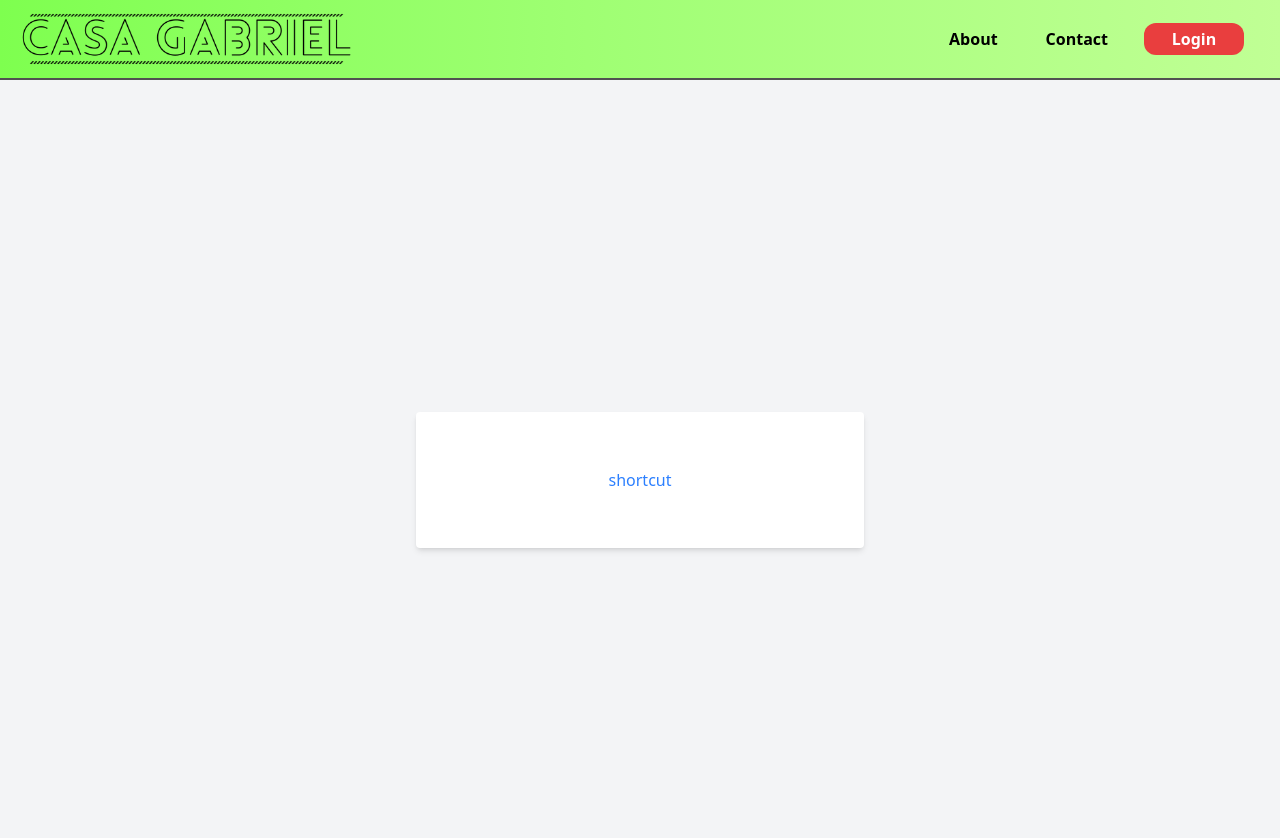
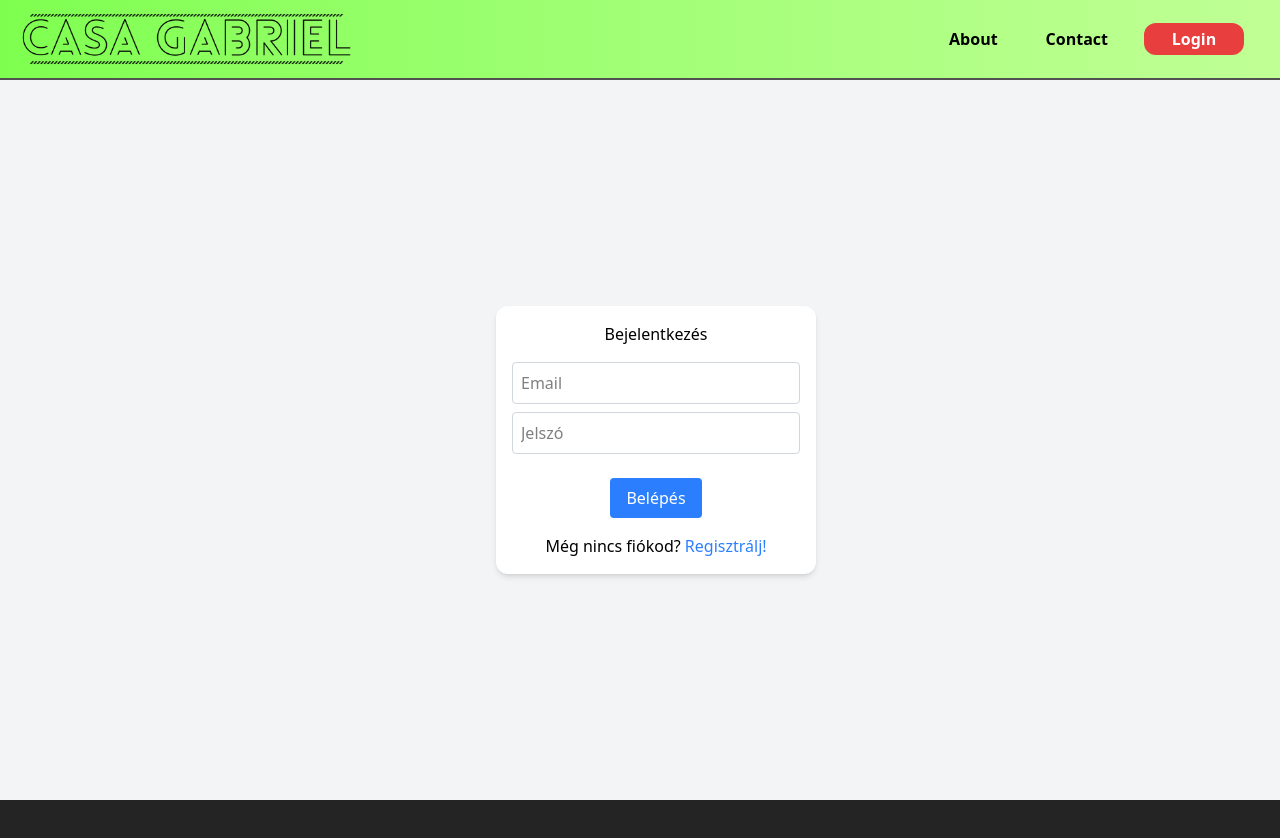
Before and after one commit to pollak-vizsgaremek/casita-gabriela, a React app in the folder Casita_Gabriela/frontend/: page /login in a window 1280 px wide. Shown: the top 838 px of the page. After the commit the page ends 800 px from the top, so only its background shows below. Built offline with nearby package versions, Linux system fonts and the light colour scheme; the HTML template or start-up script is replaced by a standard one.

Commit message:
Base login

```diff
--- a/Casita_Gabriela/frontend/src/pages/Login.jsx
+++ b/Casita_Gabriela/frontend/src/pages/Login.jsx
@@ -3,13 +3,30 @@ import { Link } from 'react-router';
 
 const Login = () => {
   return (
-    <div className="min-h-screen flex items-center justify-center bg-gray-100">
-      <div className="bg-white p-8 rounded shadow-md w-full max-w-md">
-        <h2 className="text-2xl font-bold mb-6 text-center"></h2>
-        <p className="text-center text-black mb-6">
-           <Link to="/registration" className="text-blue-500 hover:underline">shortcut</Link>
-        </p>
-      </div>
+    <div className='flex items-center justify-center m-0 bg-gray-100 h-[90dvh] w-dvw'>
+     <div className='flex flex-col'>
+               <div className='text-black bg-white shadow-md rounded-xl p-4 ml-8 w-[25dvw] h-fill flex flex-col items-center'>
+                 <p className='text-black mb-4'>Bejelentkezés</p>
+                 <form className='w-full flex flex-col items-center'>
+                   <input
+                     type='email'
+                     placeholder='Email'
+                     className='mb-2 p-2 border border-gray-300 rounded w-full'
+                   />
+                   <input
+                     type='password'
+                     placeholder='Jelszó'
+                     className='mb-2 p-2 border border-gray-300 rounded w-full'
+                   />
+                   <button type='submit' className='bg-blue-500 text-white px-4 py-2 rounded hover:bg-blue-700 mt-4'>
+                     Belépés
+                   </button>
+                 </form>
+                 <p className='mt-4'>
+                   Még nincs fiókod? <Link to="/registration" className="text-blue-500 hover:underline">Regisztrálj!</Link>
+                 </p>
+               </div>
+           </div>
     </div>
   );
 };
```
